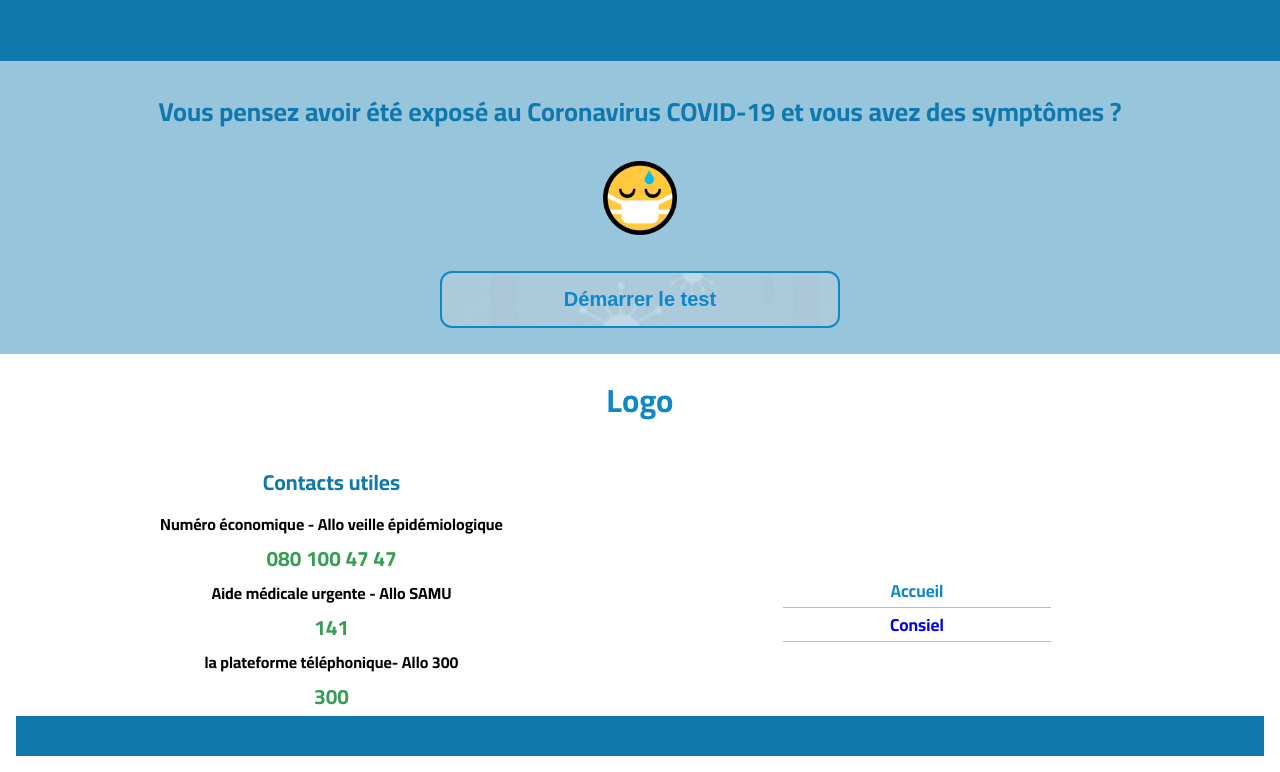
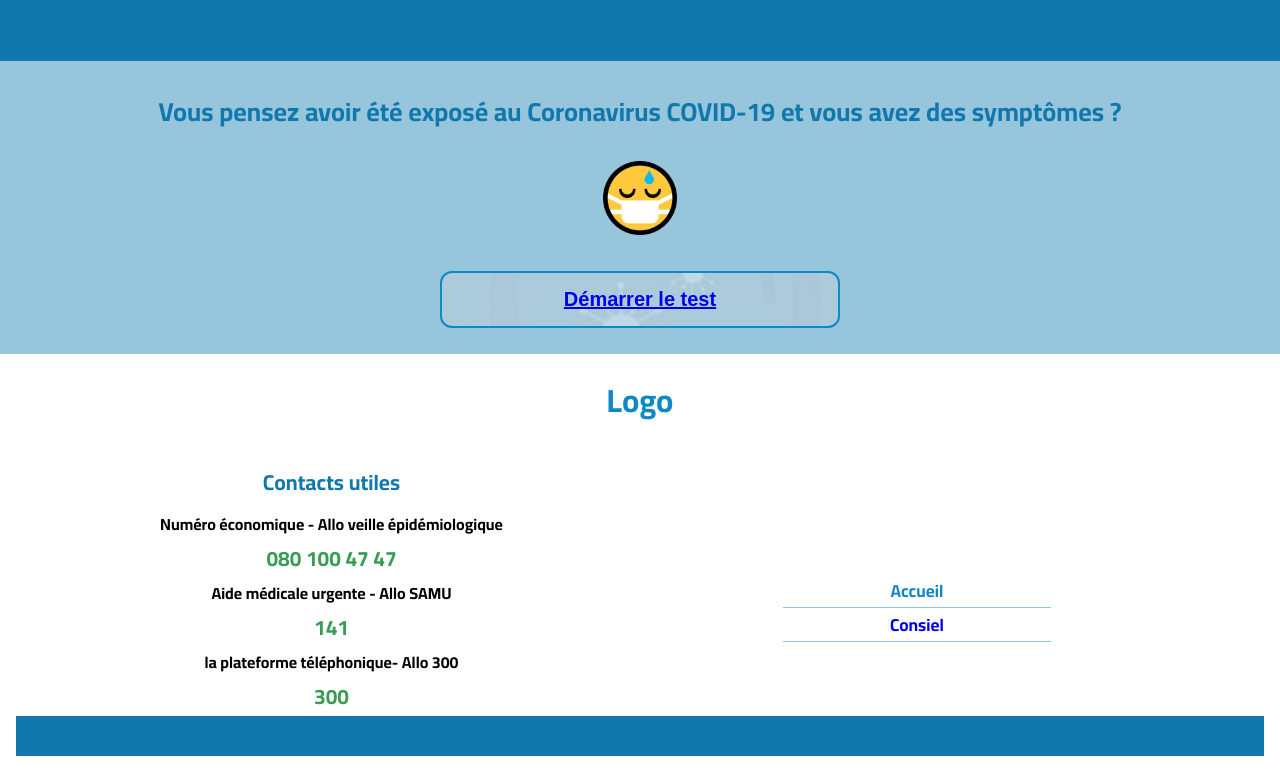
Before and after one commit to Salma-hu/coronavirus-projet, a website: page Starter-file/app/conseils.html in a window 1280 px wide. Shown: the part 2368-3140 px from the top of the page. Drawn offline with Linux system fonts and the light colour scheme.

Commit message:
modification

```diff
--- a/Starter-file/app/conseils.html
+++ b/Starter-file/app/conseils.html
@@ -153,7 +153,7 @@
 <section class="texte">
     <p class="txt">Vous pensez avoir été exposé au Coronavirus COVID-19 et vous avez des symptômes ?</p>
     <img class="imag" src="/Starter-file/app/image/1f637.png" >
-    <button class="btxt">Démarrer le test</button>
+    <button class="btxt"><a class="sx" href="Test.html">Démarrer le test</a></button>
 
 </section>
 
```
